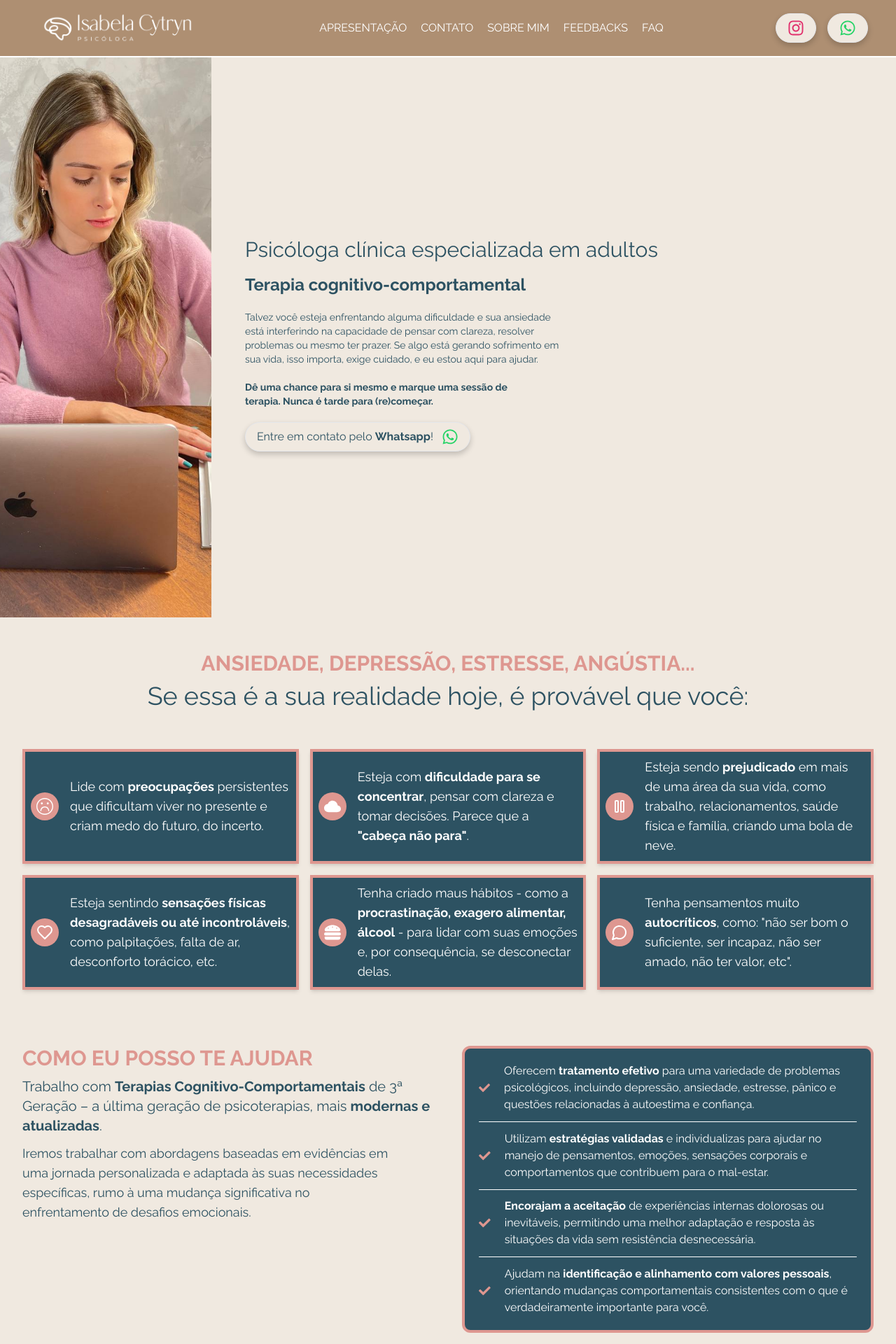
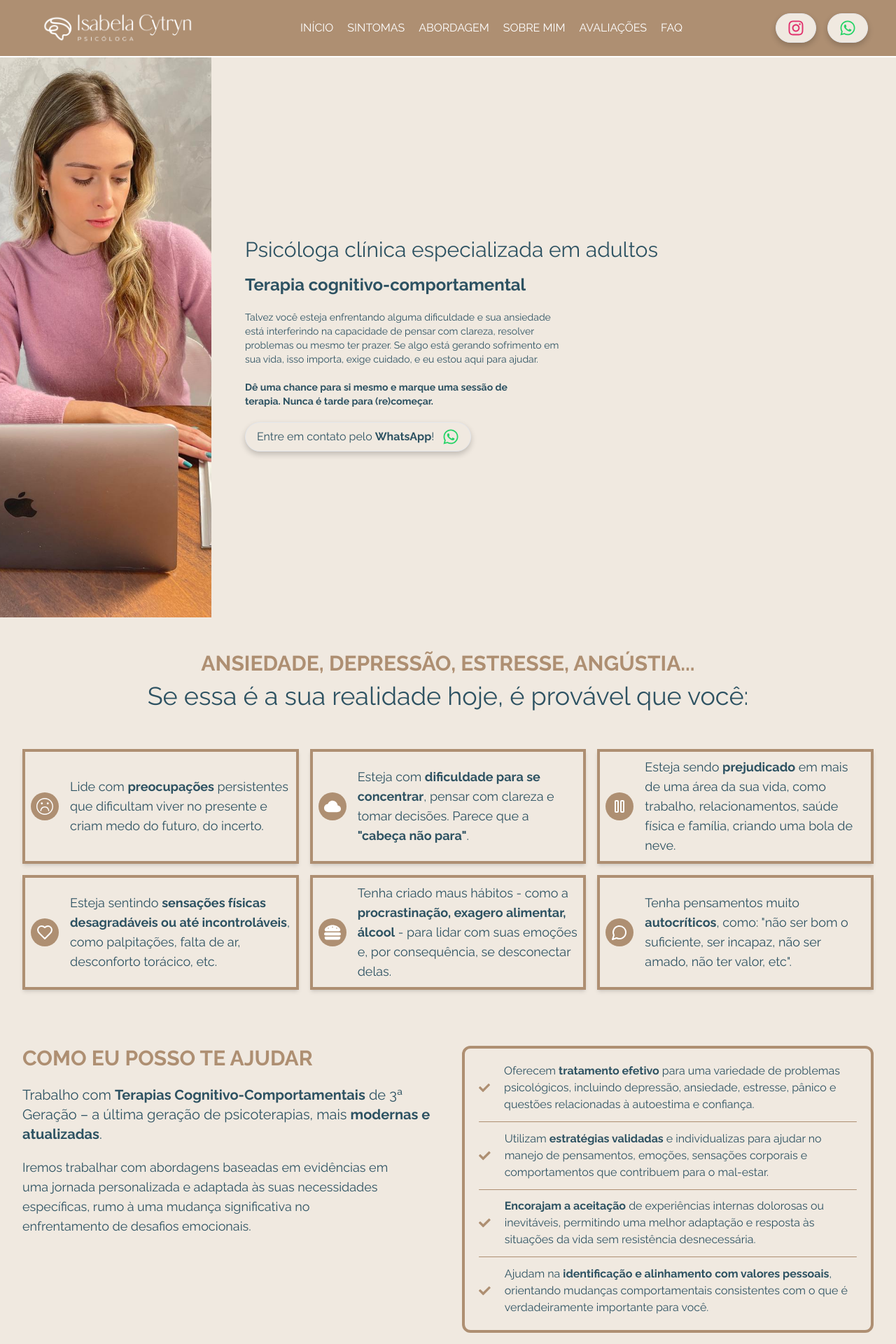
Before and after one commit to MarceloBxD/isacytryn, a Next.js app: page / in a window 1280 px wide. Shown: the top 1920 px of the page at 70% size. Built offline with nearby package versions, Linux system fonts and the light colour scheme.

Commit message:
refactor: Update image path for Doctoralia logo in Footer component

```diff
--- a/components/Footer/index.tsx
+++ b/components/Footer/index.tsx
@@ -2,7 +2,6 @@
 
 import React from "react";
 import { FaInstagram } from "react-icons/fa";
-import { NAV_DATA, FOOTER_DATA } from "@/data";
 import Link from "next/link";
 import Image from "next/image";
 import { CtaButton } from "../CtaButton";
@@ -28,7 +27,7 @@ const SOCIAL_MEDIA_ITEMS = [
         height={32}
       />
     ),
-    href: "https://www.doctoralia.com.br/isabela-cytryn-2",
+    href: "https://www.doctoralia.com.br/isabela-cytryn-2/psicologo/rio-de-janeiro#profile-reviews",
   },
 ];
 
@@ -49,15 +48,15 @@ const Footer: React.FC = () => {
           ))}
         </div>
         <div className="flex flex-col items-center text-center">
-          <h1 className="text-xl md:text-2xl font-bold text-black">Endereço</h1>
           <p className="text-md md:text-lg max-w-[350px] md:max-w-full mt-2 text-black">
-            Rua Capitão Salomão, 63 - Humaitá - Rio de Janeiro, RJ
+            Atendimento <b>online</b> e <b>presencial</b> na Zona Sul do Rio de
+            Janeiro
           </p>
           <p className="text-md md:text-lg font-bold">CRP: 05/69829</p>
           <p className="text-md md:text-lg">Isabela Fernandes Cytryn</p>
         </div>
         <div className="mt-5 md:mt-0">
-          <CtaButton title="Entre em contato pelo <b>Whatsapp</b>!" />
+          <CtaButton title="Entre em contato pelo <b>WhatsApp</b>!" />
           <BackToTopButton />
         </div>
         <div className="font-thin italic text-sm mt-5">
--- a/components/SolveProblemCard/index.tsx
+++ b/components/SolveProblemCard/index.tsx
@@ -17,14 +17,14 @@ const SolveProblemCard: React.FC<SolveProblemCardProps> = ({
       whileInView={{ opacity: 1 }}
       transition={{ duration: 0.8 }}
       whileHover={{ scale: 1.05 }}
-      className={`flex gap-4 p-2 bg-quaternary border-terciary border-4 shadow-md rounded-lg items-center hover:shadow-lg transition-shadow duration-300 ease-in-out cursor-default`}
+      className={`flex gap-4 p-2 bg-transparent border-secondary border-4 shadow-md rounded-lg items-center hover:shadow-lg transition-shadow duration-300 ease-in-out cursor-default`}
     >
       <div
-        className={`flex items-center justify-center  bg-terciary rounded-full p-2`}
+        className={`flex items-center justify-center  bg-secondary rounded-full p-2`}
       >
         {faceIcon}
       </div>
-      <div className={`text-white text-left font-semibold text-lg`}>
+      <div className={`text-quaternary text-left font-semibold text-lg`}>
         {children}
       </div>
     </motion.div>
--- a/components/Title/index.tsx
+++ b/components/Title/index.tsx
@@ -9,7 +9,7 @@ type TitleProps = {
 export const Title = ({ text, className }: TitleProps) => {
   return (
     <motion.h2
-      className={`text-xl text-terciary md:text-3xl mb-8 md:mb-2 text-left font-bold  ${className} `}
+      className={`text-xl text-secondary md:text-3xl mb-8 md:mb-2 text-left font-bold  ${className} `}
     >
       {text}
     </motion.h2>
--- a/src/data/nav-data/index.ts
+++ b/src/data/nav-data/index.ts
@@ -1,8 +1,9 @@
 const NAV_DATA = [
-  { name: "Apresentação", href: "/#apresentacao" },
-  { name: "Contato", href: "/#minha-abordagem" },
+  { name: "Início", href: "/#apresentacao" },
+  { name: "Sintomas", href: "/#sintomas" },
+  { name: "Abordagem", href: "/#abordagem" },
   { name: "Sobre Mim", href: "/#sobre-mim" },
-  { name: "Feedbacks", href: "/#feedbacks" },
+  { name: "Avaliações", href: "/#avaliações" },
   { name: "FAQ", href: "/#faq" },
 ];
 
--- a/src/sections/About/index.tsx
+++ b/src/sections/About/index.tsx
@@ -96,9 +96,11 @@ const About: React.FC = () => {
                 className="min-w-5"
                 width={10}
                 height={10}
-                color="#DE9790"
+                color="#AE8F72"
               />
-              <span className="ml-2 text-sm md:text-lg">{aboutItem}</span>
+              <span className="ml-2 text-quaternary text-sm md:text-lg">
+                {aboutItem}
+              </span>
             </li>
           ))}
           <div className="h-1 bg-quaternary my-3 w-full " />
--- a/src/sections/Approach/index.tsx
+++ b/src/sections/Approach/index.tsx
@@ -17,20 +17,21 @@ import { Title } from "../../../components/Title";
 const Approach: React.FC = () => {
   return (
     <motion.section
+      id="abordagem"
       {...FADE_IN_BASIC_ANIMATION}
       className="container my-20 flex gap-10 flex-col md:flex-row"
     >
       <motion.div className="flex-1">
         <Title text={APPROACH_DATA.title} />
-        <h3 className="text-lg md:text-xl text-quaternary">
+        <h3 className="text-lg md:mt-5 md:text-xl text-quaternary">
           {APPROACH_DATA.subtitle}
         </h3>
-        <p className="text-md md:text-lg mt-3 text-quaternary max-w-[90%]">
+        <p className="text-md md:text-lg mt-2 md:mt-5 text-quaternary max-w-[90%]">
           {APPROACH_DATA.description}
         </p>
       </motion.div>
       <motion.div className="flex-1">
-        <ul className="flex flex-col gap-3 bg-quaternary p-3 md:p-5 rounded-xl border-4 border-terciary">
+        <ul className="flex flex-col gap-3 bg-transparent p-3 md:p-5 rounded-xl border-4 border-secondary">
           {APPROACH_DATA.items.map((item, index) => (
             <>
               <motion.div
@@ -40,10 +41,10 @@ const Approach: React.FC = () => {
                 className="flex items-center gap-2"
                 key={index}
               >
-                <FaCheck size={42} color="#DE9790" />
-                <li className="ml-3 text-white">{item}</li>
+                <FaCheck size={42} color="#AE8F72" />
+                <li className="ml-3 text-quaternary">{item}</li>
               </motion.div>
-              <div className="hidden md:block w-full h-[0.5px] bg-white rounded-full last:hidden" />
+              <div className="hidden md:block w-full h-[0.5px] bg-secondary rounded-full last:hidden" />
             </>
           ))}
         </ul>
--- a/src/sections/Feedbacks/index.tsx
+++ b/src/sections/Feedbacks/index.tsx
@@ -14,14 +14,12 @@ import Link from "next/link";
 const Feedbacks: React.FC = () => {
   return (
     <motion.section
-      id="feedbacks"
+      id="avaliações"
       {...FADE_IN_BASIC_ANIMATION}
       className="max-w-screen container w-full mt-10"
     >
-      <Title className="" text="Feedbacks" />
-      <h3 className="text-lg md:text-xl text-quaternary">
-        Aqui estão alguns dos <b>feedbacks</b> dos meus clientes
-      </h3>
+      <Title className="" text="Avaliações" />
+
       <div>
         <Swiper
           modules={[Pagination, A11y, Autoplay]}
@@ -55,10 +53,11 @@ const Feedbacks: React.FC = () => {
       </div>
       <div className="flex gap-3 group mx-auto w-fit mt-5 items-center justify-end">
         <Link
-          href="https://www.doctoralia.com.br/isabela-cytryn-2"
+          target="_blank"
+          href="https://www.doctoralia.com.br/isabela-cytryn-2/psicologo/rio-de-janeiro#profile-reviews"
           className="hover:underline hover:cursor-pointer"
         >
-          Ver mais feedbacks
+          Ver mais avaliações
         </Link>
         <svg
           className="group-hover:translate-x-1 transition-transform duration-150"
--- a/src/sections/Presentation/index.tsx
+++ b/src/sections/Presentation/index.tsx
@@ -115,7 +115,7 @@ const Presentation: React.FC = () => {
           {...FADE_IN_BASIC_ANIMATION}
           className="flex text-left mx-auto md:mx-0 w-fit justify-center md:justify-left"
         >
-          <CtaButton title="Entre em contato pelo <b>Whatsapp</b>!" />
+          <CtaButton title="Entre em contato pelo <b>WhatsApp</b>!" />
         </motion.div>
       </div>
       <div></div>
--- a/src/sections/SolveProblems/index.tsx
+++ b/src/sections/SolveProblems/index.tsx
@@ -85,7 +85,7 @@ const SolveProblems: React.FC = () => {
   return (
     <motion.section
       {...FADE_IN_BASIC_ANIMATION}
-      id="solucao-de-problemas"
+      id="sintomas"
       className={`
     grid
     grid-cols-1
--- a/tailwind.config.ts
+++ b/tailwind.config.ts
@@ -33,7 +33,7 @@ const config = {
         primary: "#F0e9e0",
         secondary: "#AE8F72",
         terciary: "#DE9790",
-        quaternary: "#2d5262",
+        quaternary: "#8EA8C3",
         "glass-primary": "rgba(240, 233, 224, 0.3)",
         "glass-border": "rgba(255, 255, 255, 0.05)",
         border: "hsl(var(--border))",
```
